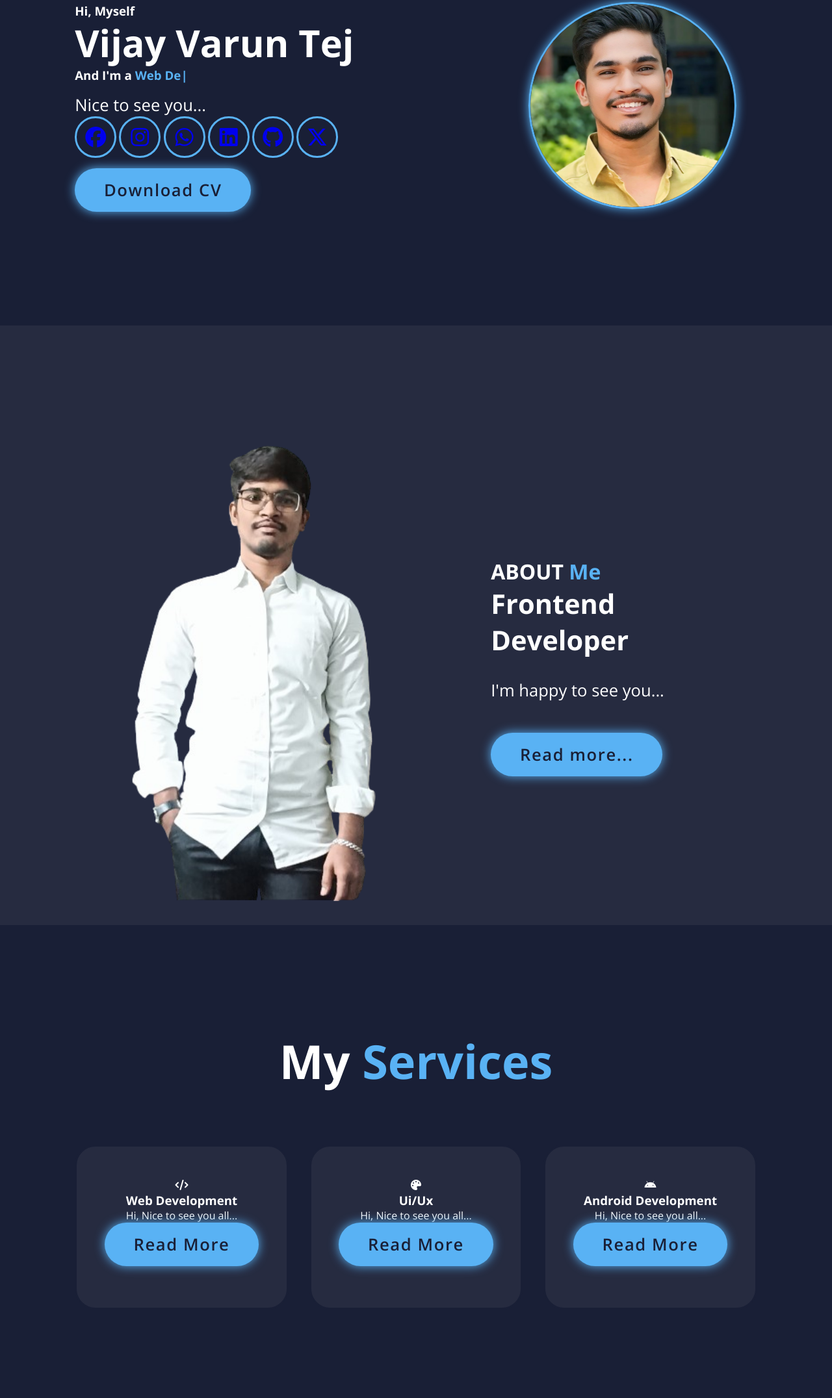
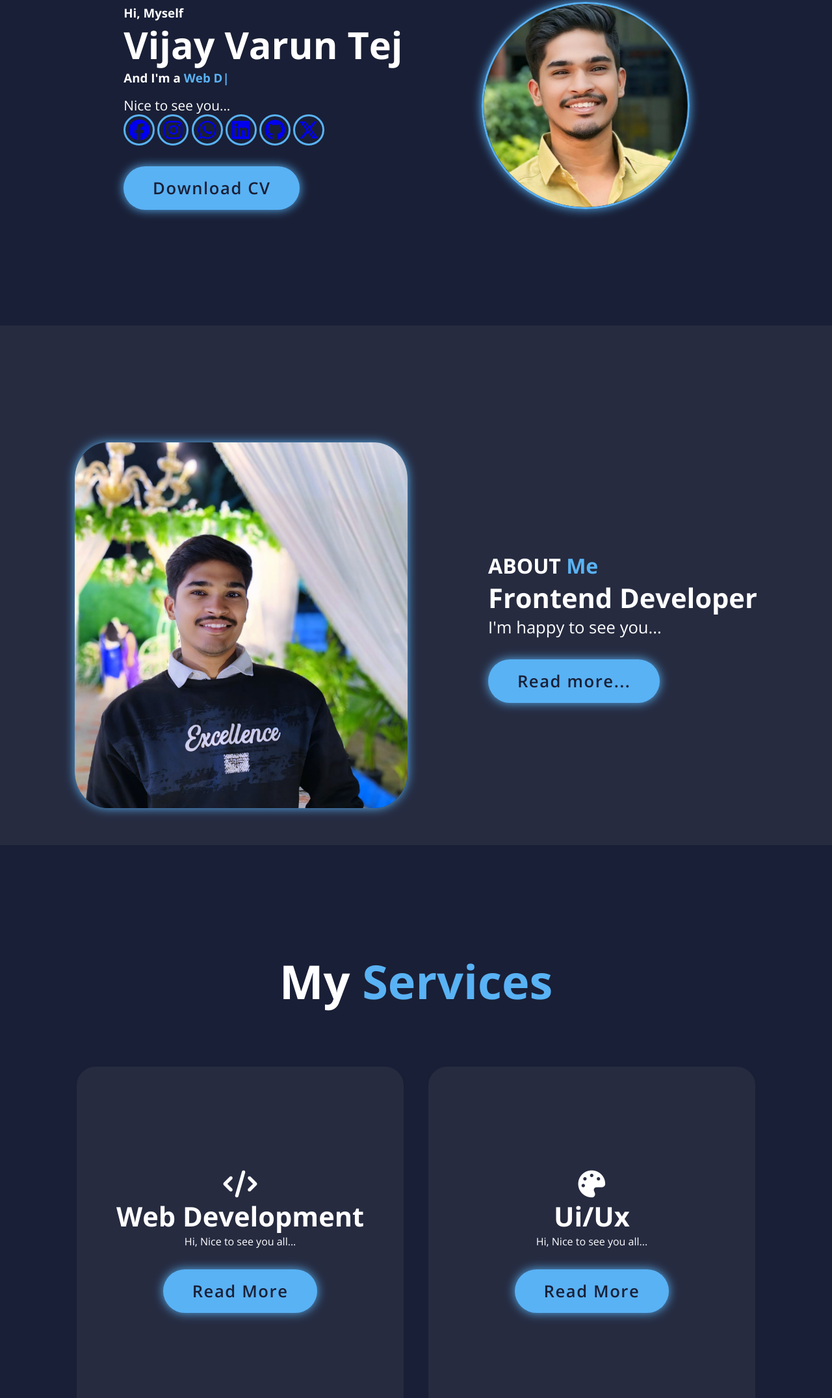
Before and after one commit to vijayvaruntej/personal-portfolio, a plain HTML site: page index.html in a window 1280 px wide. Shown: the part 299-2451 px from the top of the page at 65% size. Drawn offline with nearby package versions, Linux system fonts and the light colour scheme.

Commit message:
updated some changes regareding view

```diff
--- a/index.html
+++ b/index.html
@@ -50,7 +50,7 @@
       <!-- ABOUT SECTION -->
        <section class="about" id="about">
         <div class="about-img">
-            <img src="images/pic10.png" alt="pic8">
+            <img src="images/pic10.jpg" alt="pic10">
         </div>
         <div class="about-content">
             <h2 class="heading">ABOUT <span>Me</span></h2>
@@ -66,19 +66,19 @@
             <h2 class="heading">My <span>Services</span></h2>
             <div class="services-container">
                 <div class="services-box">
-                    <i class="fa-solid fa-code"></i>
+                    <i class="fa-solid fa-code iconn" ></i>
                     <h3>Web Development</h3>
                     <p>Hi, Nice to see you all...</p>
                     <a href="#" class="btn">Read More</a>
                 </div>
                 <div class="services-box">
-                    <i class="fa-solid fa-palette"></i>
+                    <i class="fa-solid fa-palette iconn"></i>
                     <h3>Ui/Ux</h3>
                     <p>Hi, Nice to see you all...</p>
                     <a href="#" class="btn">Read More</a>
                 </div>
                 <div class="services-box">
-                    <i class="fa-brands fa-android"></i>
+                    <i class="fa-brands fa-android iconn"></i>
                     <h3>Android Development</h3>
                     <p>Hi, Nice to see you all...</p>
                     <a href="#" class="btn">Read More</a>
--- a/styles.css
+++ b/styles.css
@@ -16,7 +16,7 @@
     --main-color: #59B2F4;
 }
 html{
-    background: 62.5%;
+    background: 100%;
     overflow-x: hidden;
 }
 body{
@@ -27,6 +27,7 @@ section{
     min-height: 100vh;
     padding: 10rem 9% 2rem;
 }
+/*---------------------NAV BAR-------------------------------------------*/
 .header{
     position: fixed;
     top: 0;
@@ -53,6 +54,7 @@ section{
     color: var(--text-color);
     margin-left: 4rem;
     font-weight: 700;
+
 }
 .navbar a:hover,
 .navbar a:active {
@@ -63,9 +65,10 @@ section{
     color:var(--text-color);
     display: none;
 }
+/*---------------------HOME LAYER-------------------------------------------*/
 .home{
     display: flex;
-    justify-content: space-between;
+    justify-content: space-around;
     align-items: center;
 }
 .home-content h3:nth-of-type(2){
@@ -81,7 +84,7 @@ span{
     line-height: 1.3;
 }
 .home-img img{
-    align-content: left;
+    align-content: center;
     border-radius: 50%;
     border: .2rem solid var(--main-color);
     box-shadow: 0 0 1rem var(--main-color);
@@ -101,21 +104,22 @@ span{
     }
 }
 .home-content p{
-    font-size: 1.6rem;
+    font-size: 1.3rem;
+
 }
 .social-media a{
     display: inline-flex;
     justify-content: center;
     align-items: center;
-    width: 4rem;
-    height: 4rem;
+    width: 3rem;
+    height: 3rem;
     background: transparent;
     border: .2rem solid var(--main-color);
     border-radius: 50%;
     font-size:2rem;
     color: 3rem 1.5rem 3rem 0;
     transition: .5s ease;
-    margin-bottom: 1rem;
+
 }
 .social-media a:hover{
     background: var(--main-color);
@@ -133,19 +137,23 @@ span{
     letter-spacing: .1rem;
     font-weight: 600;
     transition: .5s ease;
+    margin-top: 2rem;
 }
 .btn:hover{
     box-shadow: none;
 }
+/*---------------------HOME LAYER-------------------------------------------*/
 .about{
     display: flex;
-    justify-content: center;
+    justify-content: space-between;
     align-items: center;
     gap: zero;
     background: var(--snd-bf-color);
 }
 .about-img img{
-    width: 50vw;
+    border-radius: 10%;
+    box-shadow: 0 0 1rem var(--main-color);
+    width: 40vw;
 }
 .heading{
     text-align: center;
@@ -155,27 +163,28 @@ span{
     text-align: left;
     font-size: 2rem;
 }
-.about-content h3{
+.about-content h3, .services-box h3, .iconn{
     font-size: 2.6rem;
 }
 .about-content p{
     font-size: 1.6rem;
-    margin: 2rem 0 3rem;
+
 }
+/*---------------------SERVICE LAYER-------------------------------------------*/
 .services h2{
     margin-bottom: 5rem;
 }
 .services-container{
     display: flex;
-    justify-content: center;
+    flex-wrap: wrap;
     align-items: center;
     flex-direction: row;
     gap: 2rem;
 }
 .services-container .services-box{
-    flex:1 1 30rem;
+    flex:1 1 30vw;
     background: var(--snd-bf-color);
-    padding: 3rem 2rem 4rem;
+    padding: 10rem 0rem 10rem;
     border-radius: 2rem;
     text-align: center;
     border: .2rem solid var(--bg-color);
@@ -185,6 +194,7 @@ span{
     border-color: var(--main-color);
     transform: scale(1.02);
 }
+/*---------------------PORTFOLIO LAYER-------------------------------------------*/
 .portfolio{
     background: var(--snd-bf-color);
 }
@@ -251,6 +261,7 @@ span{
     font-size: 2rem;
     counter-reset: var(--snd-bf-color);
 }
+/*---------------------CONTACT LAYER-------------------------------------------*/
 .contact h2{
     margin-bottom: 3rem;
 }
@@ -285,6 +296,7 @@ span{
     margin-top: 2rem;
     cursor: pointer;
 }
+/*---------------------FOOTER-------------------------------------------*/
 .footer{
     display: flex;
     justify-content: space-between;
@@ -312,8 +324,8 @@ span{
     font-size: 2.4rem;
     columns: var(--snd-bf-color);
 }
+/*---------------------BREAKPOINT-------------------------------------------*/
 
-/*BREAKPOINT*/
 @media (max-width:1200px){
     html{
         font-size: 55%;
```
Also changed, not shown: images/pic10.jpg (added), images/pic11.png (renamed from images/pic10.png).
